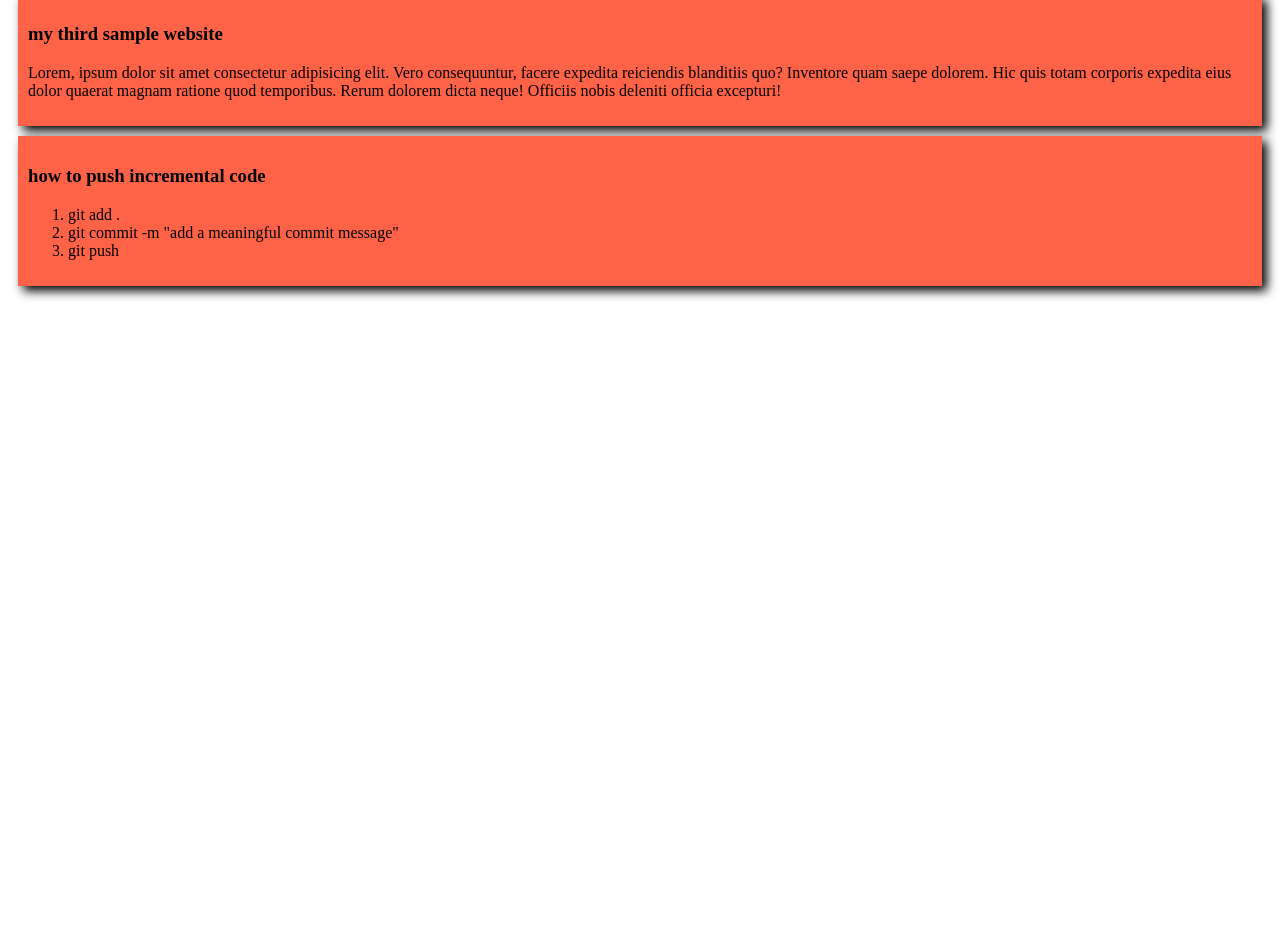
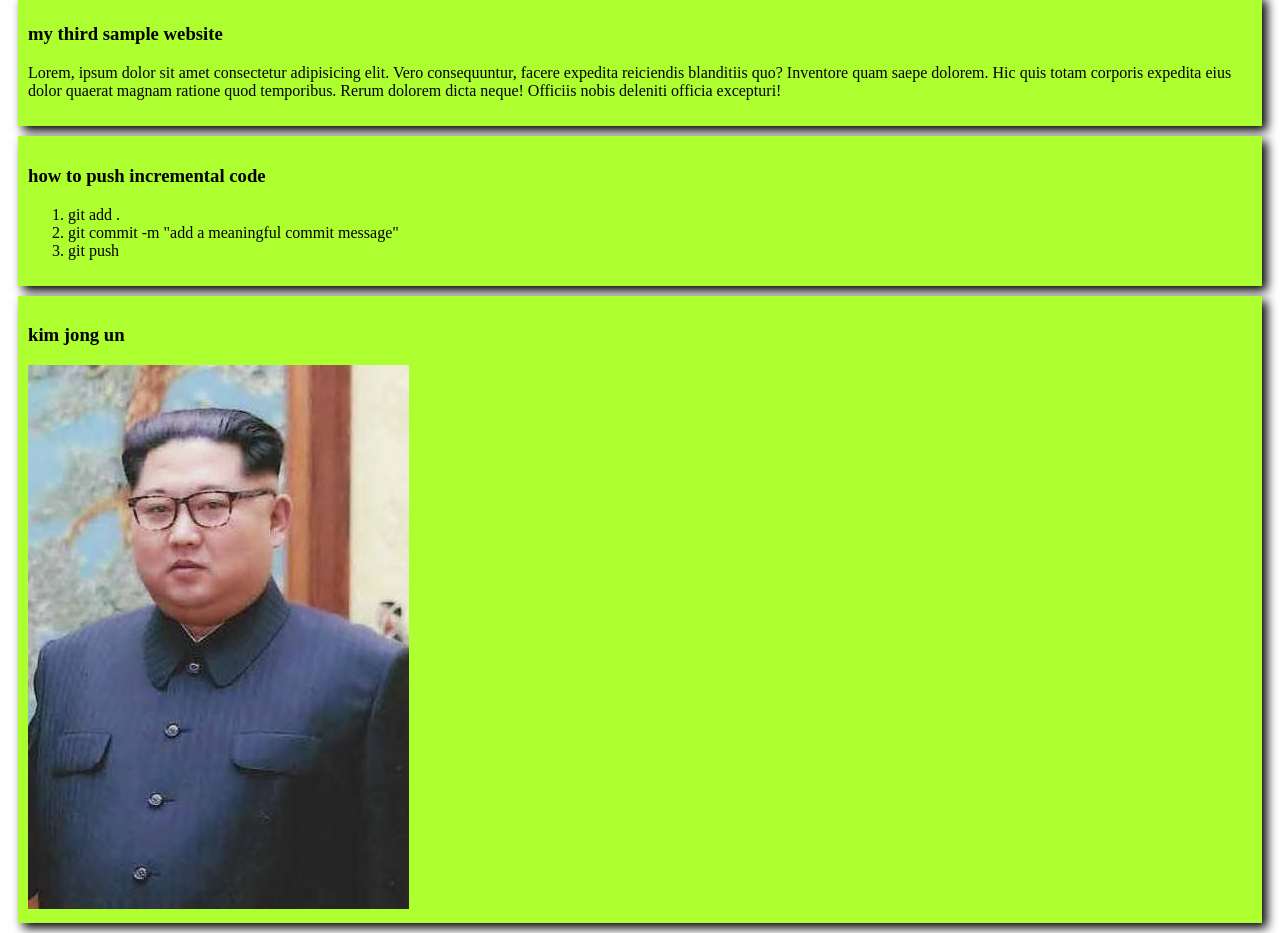
Before and after one commit to mehedipolash/my-simple-website, a plain HTML site: page index.html in a window 1280 px wide. Shown: the part 368-1301 px from the top of the page. Before the commit the page ends 800 px from the top, so only its background shows below. Drawn offline with Linux system fonts and the light colour scheme.

Commit message:
added kim jong un

```diff
--- a/index.html
+++ b/index.html
@@ -35,5 +35,9 @@
                                   <li> git push</li>
                   </ol>
                 </div>
+                <div>
+                  <h3>kim jong un</h3>
+                  <img src="images/Kim_Jong_Un_Portrait_Size.jpg" alt="kim un">
+                </div>
 </body>
 </html>
--- a/styles/blog.css
+++ b/styles/blog.css
@@ -1,5 +1,5 @@
 div {
-  background-color: tomato;
+  background-color: greenyellow;
   padding: 10px;
   margin: 10px;
   box-shadow: 5px 5px 10px black;
```
Also changed, not shown: images/Kim_Jong_Un_Portrait_Size.jpg (added).
